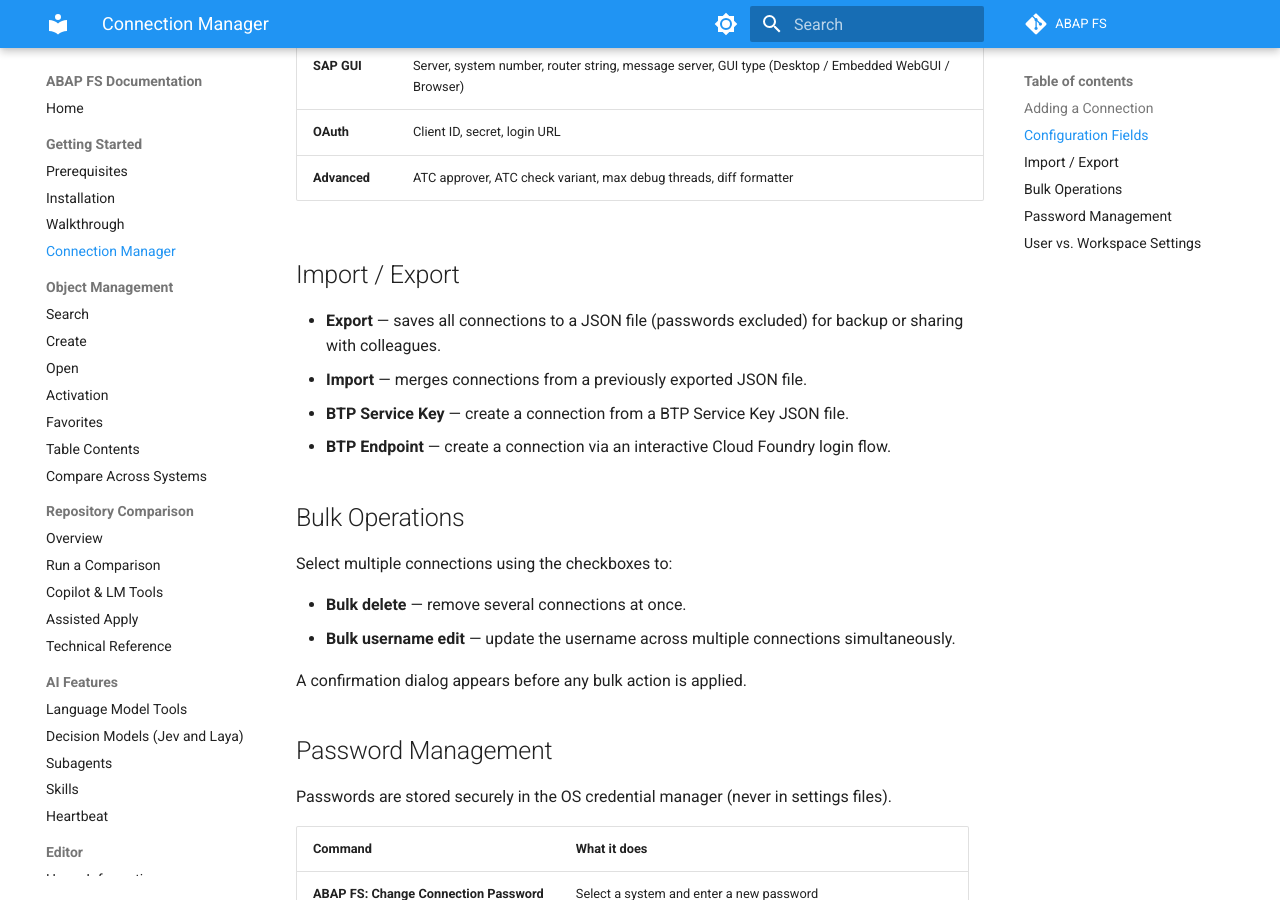
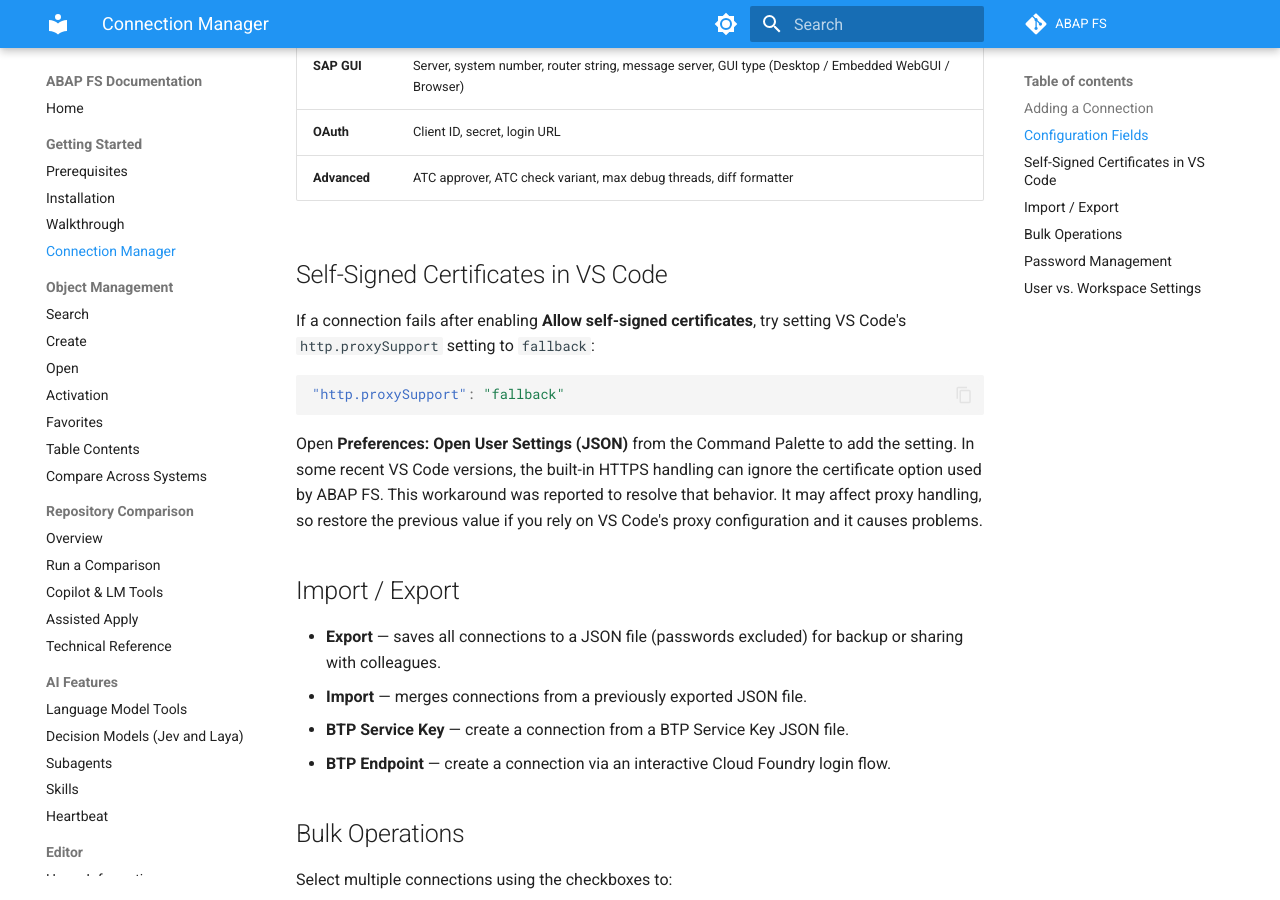
Before and after one commit to marcellourbani/vscode_abap_remote_fs, an MkDocs documentation site: the page built from docs/getting-started/connection-manager.md, in a window 1280 px wide and 900 px high, scrolled down 861 px. Built offline with MkDocs 1.6.1 and Material for MkDocs 9.7.7, drawn with Linux system fonts in a browser that asks for light colours; comment, search, counter and statistics services are not loaded.

Commit message:
update docs about vs code proxy support (#626)
* docs(changeset): add paging to ATC tool, fix ATC result parsing

* add paging to ATC tool, fix ATC result parsing

* update docs about vs code proxy support

* docs(changeset): update docs about vs code proxy support

````diff
--- a/docs/getting-started/connection-manager.md
+++ b/docs/getting-started/connection-manager.md
@@ -21,6 +21,16 @@
 | **SAP GUI** | Server, system number, router string, message server, GUI type (Desktop / Embedded WebGUI / Browser) |
 | **OAuth** | Client ID, secret, login URL |
 | **Advanced** | ATC approver, ATC check variant, max debug threads, diff formatter |
+
+## Self-Signed Certificates in VS Code
+
+If a connection fails after enabling **Allow self-signed certificates**, try setting VS Code's `http.proxySupport` setting to `fallback`:
+
+```json
+"http.proxySupport": "fallback"
+```
+
+Open **Preferences: Open User Settings (JSON)** from the Command Palette to add the setting. In some recent VS Code versions, the built-in HTTPS handling can ignore the certificate option used by ABAP FS. This workaround was reported to resolve that behavior. It may affect proxy handling, so restore the previous value if you rely on VS Code's proxy configuration and it causes problems.
 
 ## Import / Export
 
````
Also changed, not shown: .changeset/swift-otters-bathe.md (added, +5 -0 lines), docs/getting-started/installation.md (+1 -0 lines).
